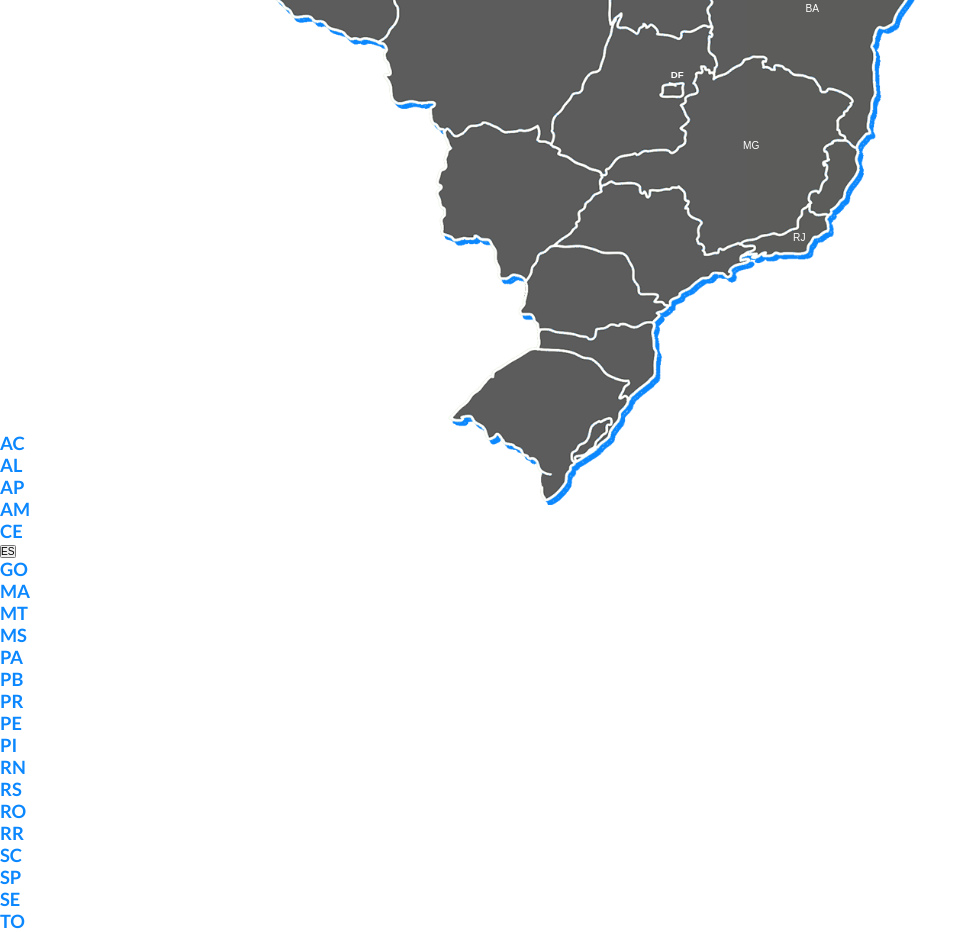
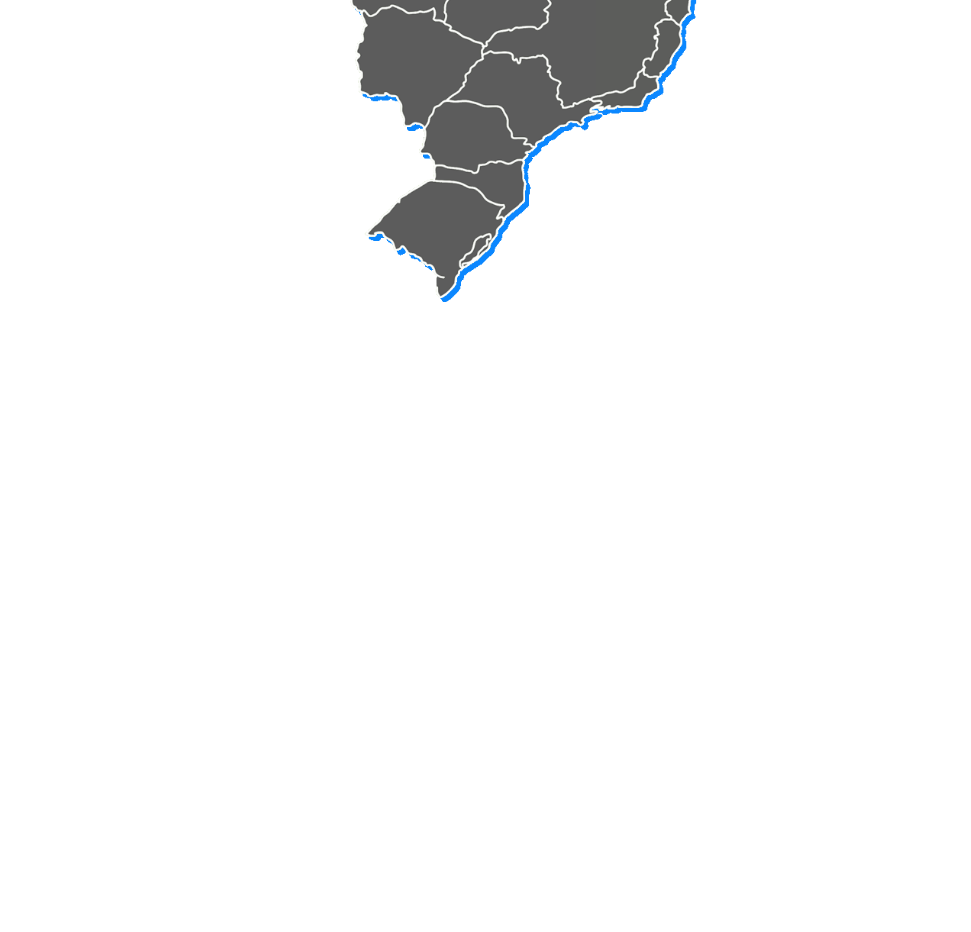
Before and after one commit to EIleven/datacare, a plain HTML site: page index.html in a window 1280 px wide. Shown: the part 2249-3181 px from the top of the page, without its empty margins (0-971 px from the left). After the commit the page ends 2551 px from the top, so only its background shows below. Drawn offline with Linux system fonts and the light colour scheme.

Commit message:
att-mapa-estados

```diff
--- a/index.html
+++ b/index.html
@@ -73,46 +73,56 @@
                 <h2 id="db_title">Base de dados atualizada</h2>
             </div>
             <div class="map">
-                <img src="imagens/mapa-brasil.png" alt="">
-            </div>
-            <div class="states">
-                <h2>AC</h2>
-                <h2>AL</h2>
-                <h2>AP</h2>
-                <h2>AM</h2>
-                <button id="ba">
-                    BA
-                </button>
-                <h2>CE</h2>
-                <button id="df" onclick="cliclou()">
-                    <strong>DF</strong>
-                </button>
-                <button id="es">
-                    ES
-                </button>
-                <h2>GO</h2>
-                <h2>MA</h2>
-                <h2>MT</h2>
-                <h2>MS</h2>
-                <button id="mg">
-                    MG
-                </button>
-                <h2>PA</h2>
-                <h2>PB</h2>
-                <h2>PR</h2>
-                <h2>PE</h2>
-                <h2>PI</h2>
-                <button id="rj">
-                    RJ
-                </button>
-                <h2>RN</h2>
-                <h2>RS</h2>
-                <h2>RO</h2>
-                <h2>RR</h2>
-                <h2>SC</h2>
-                <h2>SP</h2>
-                <h2>SE</h2>
-                <h2>TO</h2>
+                <img src="imagens/mapa-brasil900px.png" alt="Mapa do Brasil" usemap="#mapaBrasil">
+                    <map name="mapaBrasil">
+                        <area shape="poly" coords="535,577 , 577,588 , 606,582 , 637,637 , 715,618 , 768,498 , 637,486 , 618,552" href="" alt="Minas Gerais">
+
+                        <area shape="poly" coords="802,339 , 649,394 , 654,456 , 706,448 , 781,492 , 790,517 , " href="" alt="Bahia">
+
+                        <area shape="poly" coords="486,643 , 550,652 , 589,697 , 633,672 , 603,595 , 529,597" href="" alt="São Paulo">
+
+                        <area shape="circle" coords="843,373, 15" href="" alt="Sergipe">
+
+                        <area shape="circle" coords="600,487 , 9" href="" alt="Distrito Federal">
+
+                        <area shape="poly" coords="541,423 , 528,469 , 480,541 ,528,570 , 543,553 , 597,543 , 570,480 , 630,450" href="" alt="Goiás">
+
+                        <area shape="poly" coords="735,610 , 727,628 , 679,639 , 688,654 , 732,654 , 753,631" href="" alt="Rio de Janeiro">
+
+                        <area shape="poly" coords="786,549 , 760,549 , 757,577 , 745,600 , 760,613 , " href="" alt="Espirito Santo">
+
+                        <area shape="poly" coords="466,726 , 469,655 , 550,658 , 564,697 , 583,715 , " href="" alt="Paraná">
+
+                        <area shape="circle" coords="" href="" alt="">
+
+                        <area shape="poly" coords="595,255 , 550,406 , 631,421 , " href="" alt="Tocantins">
+
+                        <area shape="poly" coords="864,360 , 885,331 , 855,342 , 828,337" href="" alt="Alagoas">
+
+                        <area shape="poly" coords="7,297 , 156,355 , 79,378 , " href="" alt="Acre">
+
+                        <area shape="poly" coords="538,357 , 522,466 , 471,523 , 361,516 , 324,496 , 310,441 , 334,384 , 289,378 , 286,333" href="" alt="Mato Grosso">
+
+                        <area shape="poly" coords="643,154 , 729,192 , 705,228 , 706,277 , 661,297 , 624,303 , 600,235 , " href="" alt="Maranhão">
+
+                        <area shape="poly" coords="448,78 , 504,145 , 552,99 , 516,33 , 483,73" href="" alt="Amapa">
+
+                        <area shape="poly" coords="546,348 , 396,339 , 363,288 , 415,166 , 364,153 , 351,105 , 438,82 , 507,171 , 574,130 , 636,153 ,  " href="" alt="Para">
+
+                        <area shape="poly" coords="742,198 , 715,265 , 715,285 , 658,304 , 651,358 , 688,367 , 696,336 , 738,327 , 760,309 , " href="" alt="Piauí">
+
+                        <area shape="poly" coords="756,196 , 831,237 , 802,294 , 771,289 , " href="" alt="Ceará">
+
+                        <area shape="poly" coords="576,727 , 582,775 , 561,783 , 522,759 , 469,742 , 469,732 , 522,741 , 532,732" href="" alt="Santa Catarina">
+
+                        <area shape="poly" coords="475,901 , 393,813 , 465,754 , 550,807 , " href="" alt="Rio Grande do Sul">
+
+                        <area shape="poly" coords="375,537 , 373,636 , 415,639 , 432,666 , 454,670 , 499,625 , 522,580 , " href="" alt="Mato Grosso do Sul">
+
+                        <area shape="poly" coords="196,346 , 198,391 , 220,414 , 300,433 , 315,405 , 310,387 , 280,382 , 276,333 , 243,315" href="" alt="Rondônia">
+
+                        <area shape="circle" coords="" href="" alt="">
+                    </map>
             </div>
         </div>
 
--- a/style/style.css
+++ b/style/style.css
@@ -390,6 +390,11 @@ button {
     filter: drop-shadow(6px 6px #0B87FF);
 }
 
+.map img {
+    height: 904px;
+    width: 900px;
+}
+
 .third-container .states {
     font-family: Lato, Regular, sans-serif;
     color: #0B87FF;
```
Also changed, not shown: imagens/Agrupar 1.png (deleted), imagens/mapa-brasil900px.png (added).
